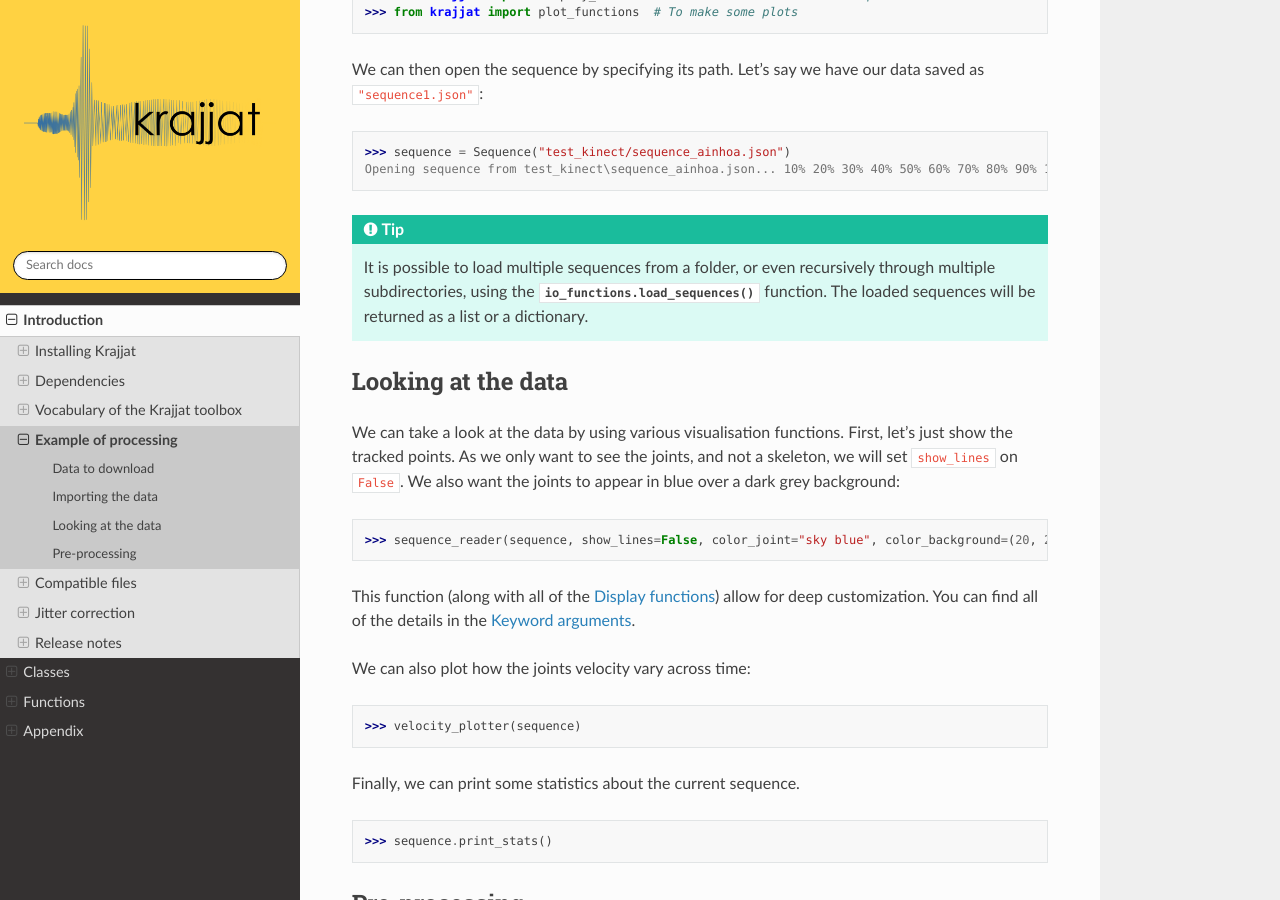
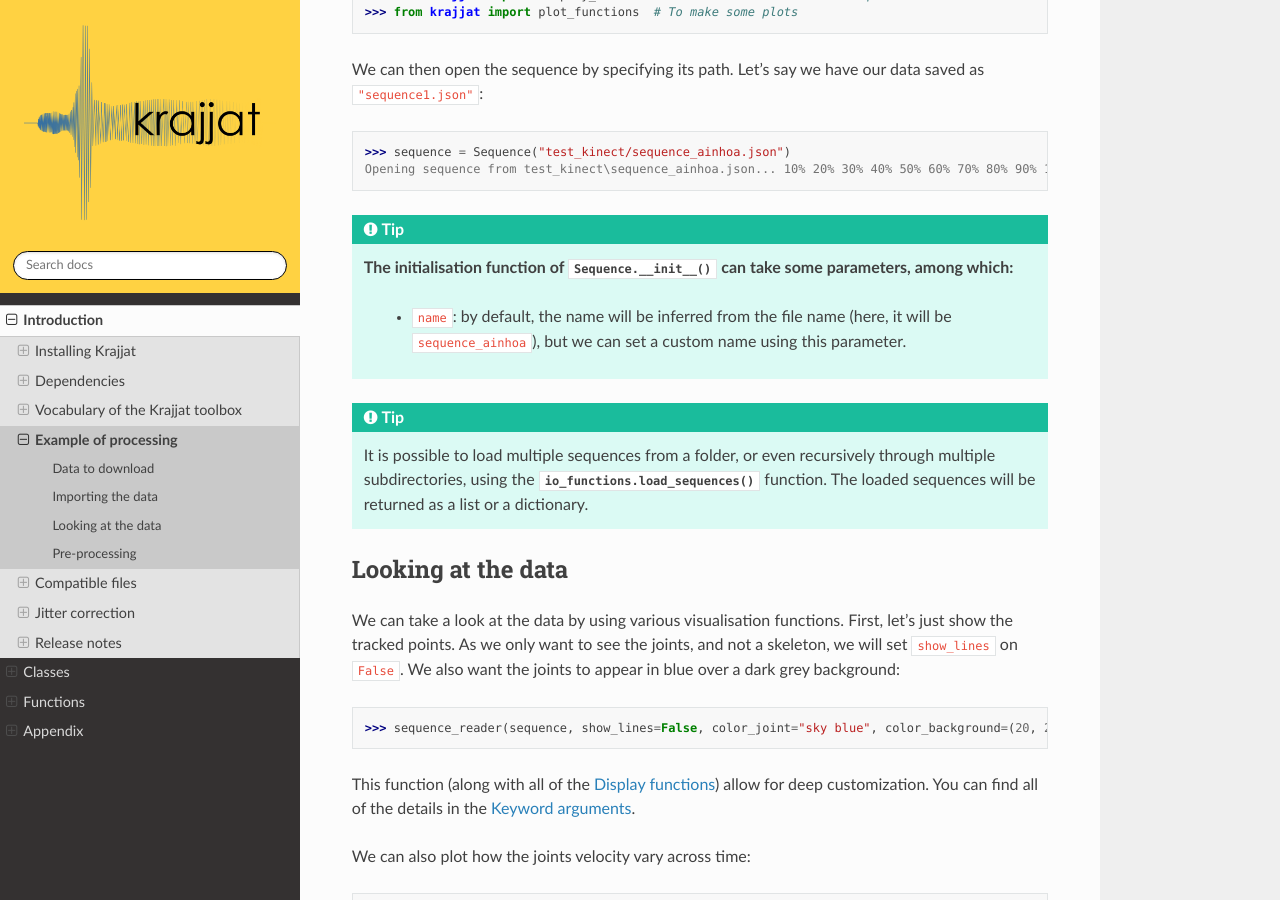
Before and after one commit to RomainPastureau/Krajjat, a Sphinx documentation site: the page built from docs/source/general/example.rst, in a window 1280 px wide and 900 px high, scrolled down 523 px. Built offline with Sphinx 7.4.7 and the Read the Docs theme 3.1.0, drawn with Linux system fonts in a browser that asks for light colours.

Commit message:
Modified requirement

```diff
--- a/docs/source/general/example.rst
+++ b/docs/source/general/example.rst
@@ -28,6 +28,12 @@ We can then open the sequence by specifying its path. Let's say we have our data
 
     >>> sequence = Sequence("test_kinect/sequence_ainhoa.json")
     Opening sequence from test_kinect\sequence_ainhoa.json... 10% 20% 30% 40% 50% 60% 70% 80% 90% 100% - Done.
+
+.. tip::
+    The initialisation function of :func:`Sequence.__init__` can take some parameters, among which:
+        • ``name``: by default, the name will be inferred from the file name (here, it will be ``sequence_ainhoa``),
+          but we can set a custom name using this parameter.
+
 
 .. tip::
     It is possible to load multiple sequences from a folder, or even recursively through multiple subdirectories,
--- a/pyproject.toml
+++ b/pyproject.toml
@@ -32,7 +32,7 @@ dependencies = [
     "find-delay >= 2.8",
     "PyAudio >= 0.2.13",
     "praat-parselmouth > 0.4",
-    "pytaglib > 3.0.0"
+    "pytaglib >= 3.0.0"
 ]
 
 [external]
```
